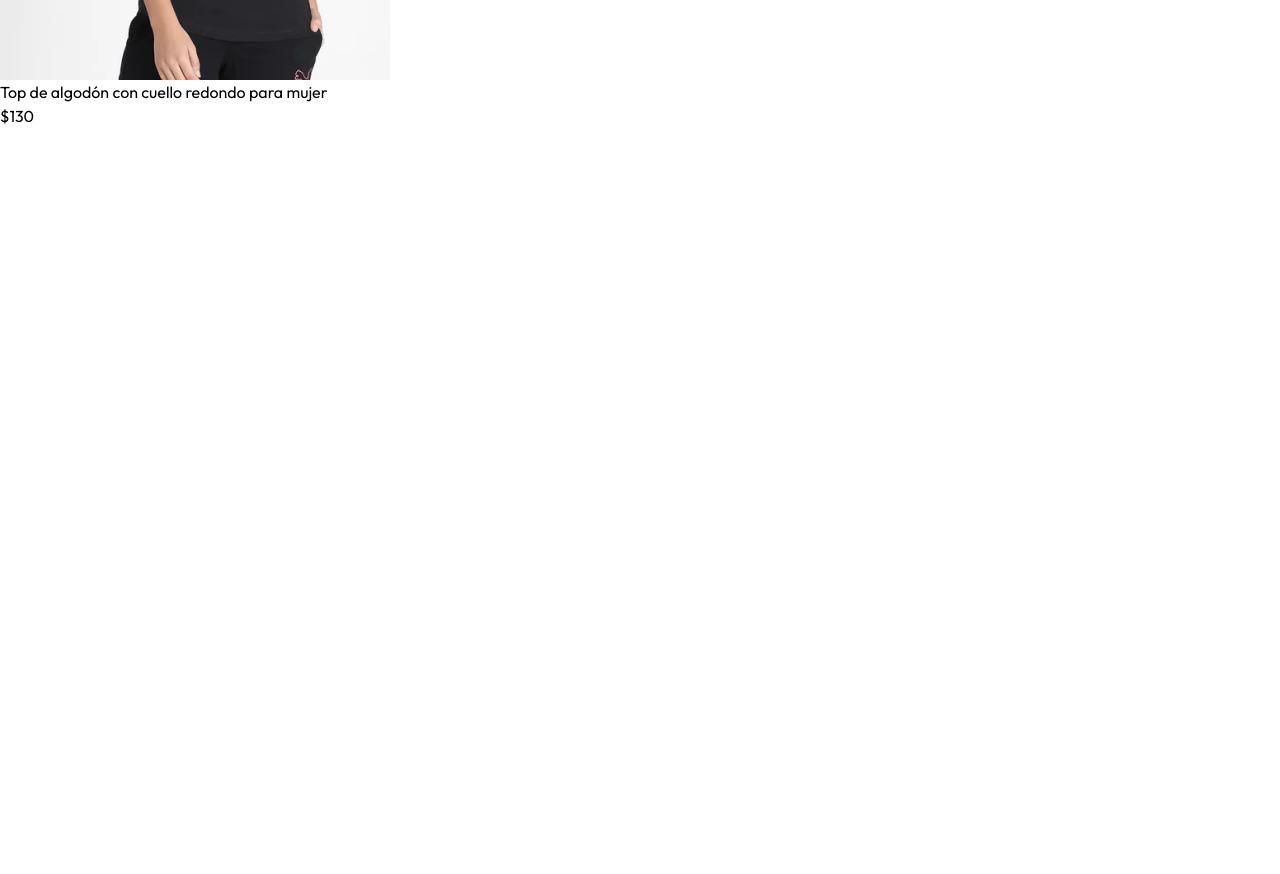
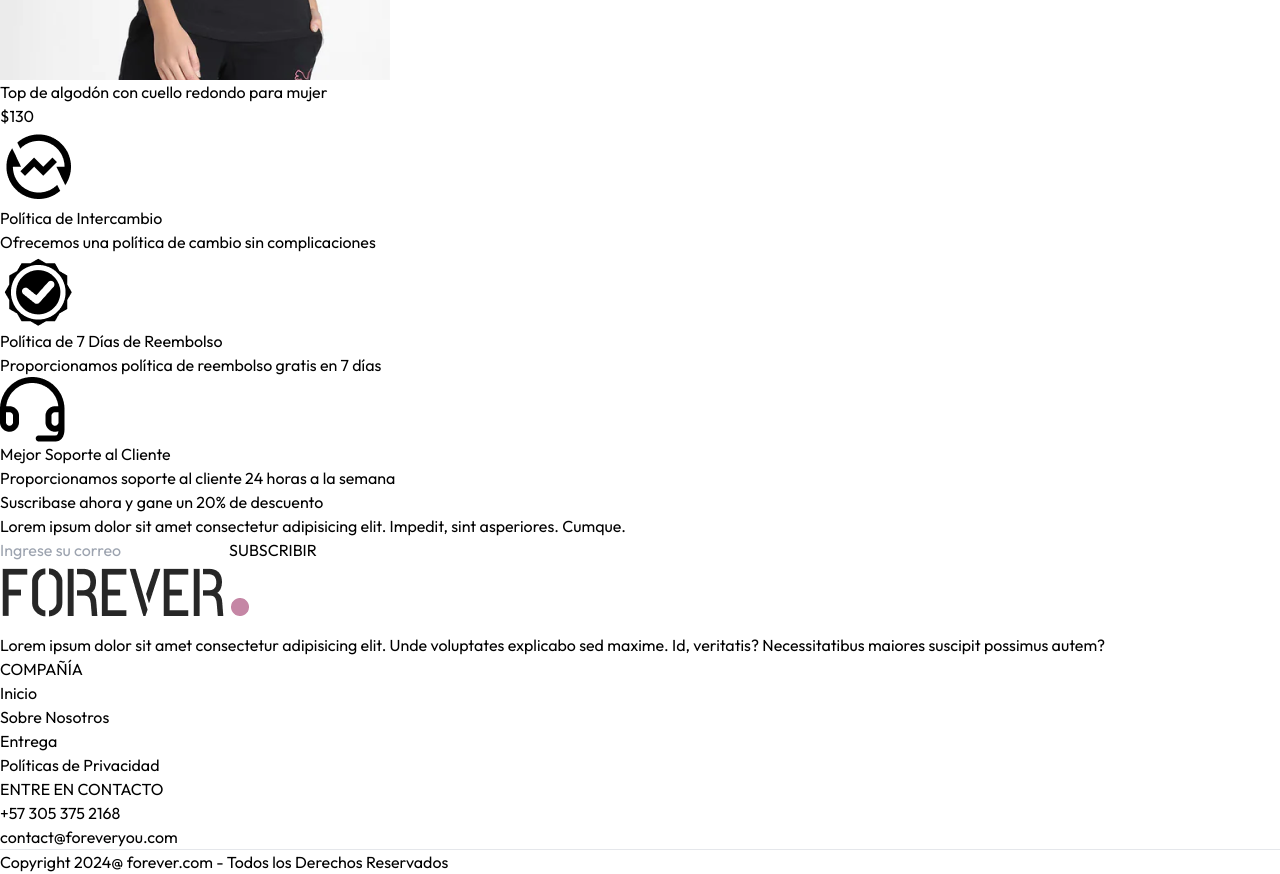
Before and after one commit to Sebastian906/E-Commerce-Frontend, a React (Vite) app: page / in a window 1280 px wide. Shown: the part 9040-9914 px from the top of the page. Before the commit the page ends 9168 px from the top, so only its background shows below. Built offline with nearby package versions, Linux system fonts and the light colour scheme.

Commit message:
Creación de los componentes OurPolicy, NewsletterBox y Footer para la interfaz gráfica de la página de inicio

```diff
--- a/src/App.jsx
+++ b/src/App.jsx
@@ -10,6 +10,7 @@ import Login from './pages/Login'
 import PlaceOrder from './pages/PlaceOrder'
 import Orders from './pages/Orders'
 import Navbar from './components/Navbar'
+import Footer from './components/Footer'
 
 const App = () => {
   return (
@@ -26,6 +27,7 @@ const App = () => {
         <Route path='/place-order' element={<PlaceOrder/>}/>
         <Route path='/orders' element={<Orders/>}/>
       </Routes>
+      <Footer/>
     </div>
   )
 }
--- /dev/null
+++ b/src/components/Footer.jsx
@@ -0,0 +1,41 @@
+import React from 'react'
+import { assets } from '../assets/assets'
+
+const Footer = () => {
+    return (
+        <div>
+            <div className='flex flex-col sm:grid grid-cols-[3fr_1fr_1fr] gap-14 my-10 mt-40 text-sm'>
+                <div>
+                    <img src={assets.logo} className='mb-5 w-32' alt="" />
+                    <p className='w-full md:w-2/3 text-gray-600'>
+                        Lorem ipsum dolor sit amet consectetur adipisicing elit. Unde voluptates explicabo sed maxime. Id, veritatis? Necessitatibus maiores suscipit possimus autem?
+                    </p>
+                </div>
+
+                <div>
+                    <p className='text-xl font-medium mb-5'>COMPAÑÍA</p>
+                    <ul className='flex flex-col gap-1 text-gray-600'>
+                        <li>Inicio</li>
+                        <li>Sobre Nosotros</li>
+                        <li>Entrega</li>
+                        <li>Políticas de Privacidad</li>
+                    </ul>
+                </div>
+
+                <div>
+                    <p className='text-xl font-medium mb-5'>ENTRE EN CONTACTO</p>
+                    <ul className='flex flex-col gap-1 text-gray-600'>
+                        <li>+57 305 375 2168</li>
+                        <li>contact@foreveryou.com</li>
+                    </ul>
+                </div>
+            </div>
+            <div>
+                <hr />
+                <p className='py-5 text-sm text-center'>Copyright 2024@ forever.com - Todos los Derechos Reservados</p>
+            </div>
+        </div>
+    )
+}
+
+export default Footer
--- /dev/null
+++ b/src/components/NewsletterBox.jsx
@@ -0,0 +1,23 @@
+import React from 'react'
+
+const NewsletterBox = () => {
+
+    const onSubmitHandler = (event) => {
+        event.preventDefault();
+    }
+
+    return (
+        <div className='text-center'>
+            <p className='text-2xl font-medium text-gray-800'>Suscribase ahora y gane un 20% de descuento</p>
+            <p className='text-gray-500 mt-3'>
+                Lorem ipsum dolor sit amet consectetur adipisicing elit. Impedit, sint asperiores. Cumque.
+            </p>
+            <form onSubmit={onSubmitHandler} className='w-full sm:w-1/2 flex items-center gap-3 mx-auto my-6 border pl-3'>
+                <input className='w-full sm:flex-1 outline-none' type="email" placeholder='Ingrese su correo' required/>
+                <button type='submit' className='bg-slate-900 text-white text-xs px-10 py-4'>SUBSCRIBIR</button>
+            </form>
+        </div>
+    )
+}
+
+export default NewsletterBox
--- /dev/null
+++ b/src/components/OurPolicy.jsx
@@ -0,0 +1,26 @@
+import React from 'react'
+import { assets } from '../assets/assets'
+
+const OurPolicy = () => {
+    return (
+        <div className='flex flex-col sm:flex-row justify-around gap-12 sm:gap-2 text-center py-20 text-xs sm:text-sm md:text-base text-gray-700'>
+            <div>
+                <img src={assets.exchange_icon} className='w-12 m-auto mb-5' alt="" />
+                <p className='font-semibold'>Política de Intercambio</p>
+                <p className='text-gray-500'>Ofrecemos una política de cambio sin complicaciones</p>
+            </div>
+            <div>
+                <img src={assets.quality_icon} className='w-12 m-auto mb-5' alt="" />
+                <p className='font-semibold'>Política de 7 Días de Reembolso</p>
+                <p className='text-gray-500'>Proporcionamos política de reembolso gratis en 7 días</p>
+            </div>
+            <div>
+                <img src={assets.support_img} className='w-12 m-auto mb-5' alt="" />
+                <p className='font-semibold'>Mejor Soporte al Cliente</p>
+                <p className='text-gray-500'>Proporcionamos soporte al cliente 24 horas a la semana</p>
+            </div>
+        </div>
+    )
+}
+
+export default OurPolicy
--- a/src/pages/Home.jsx
+++ b/src/pages/Home.jsx
@@ -2,6 +2,8 @@ import React from 'react'
 import Hero from '../components/Hero'
 import LatestCollection from '../components/LatestCollection'
 import BestSeller from '../components/BestSeller'
+import OurPolicy from '../components/OurPolicy'
+import NewsletterBox from '../components/NewsletterBox'
 
 const Home = () => {
     return (
@@ -9,6 +11,8 @@ const Home = () => {
             <Hero/>
             <LatestCollection/>
             <BestSeller/>
+            <OurPolicy/>
+            <NewsletterBox/>
         </div>
     )
 }
```
